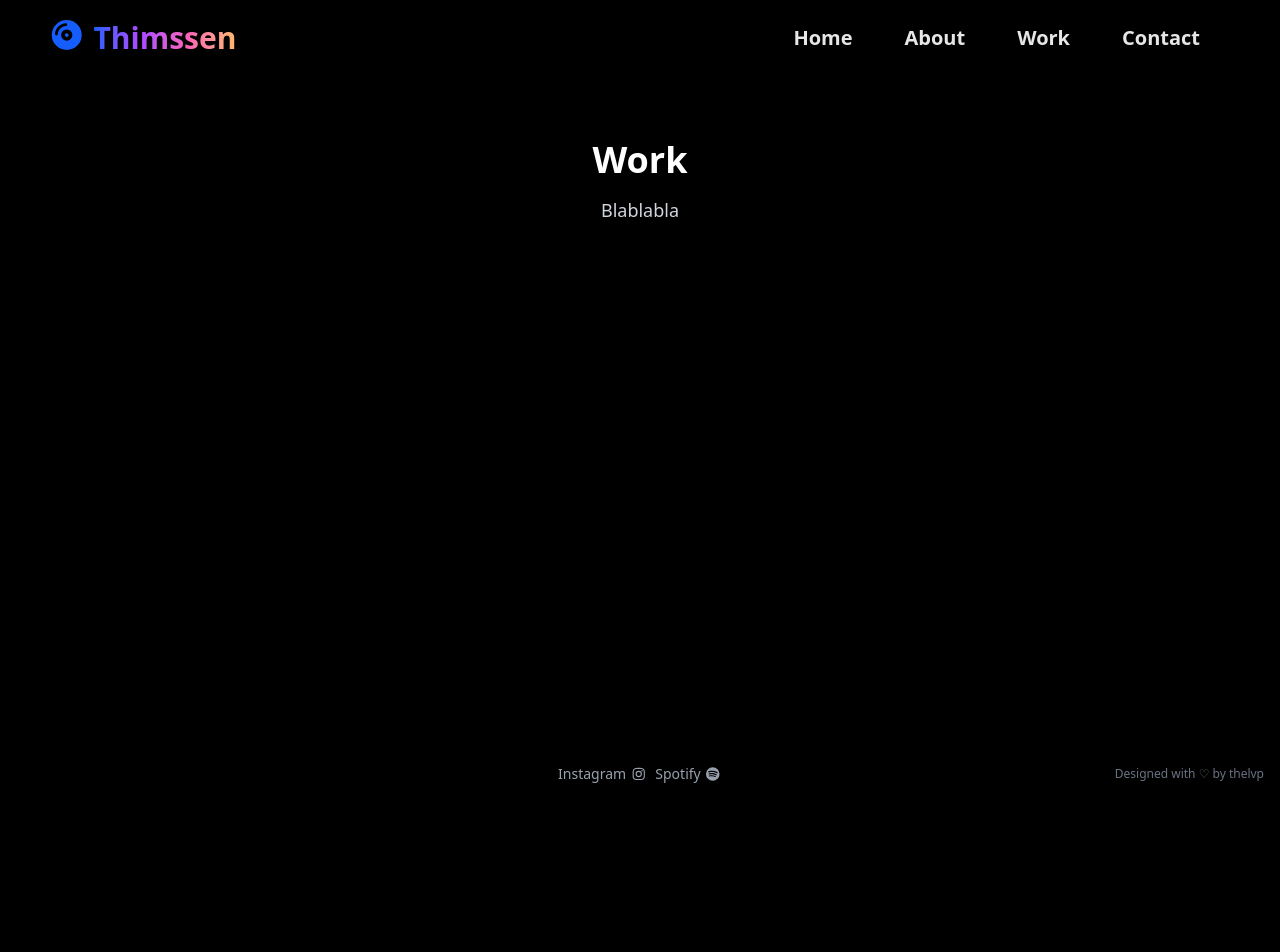
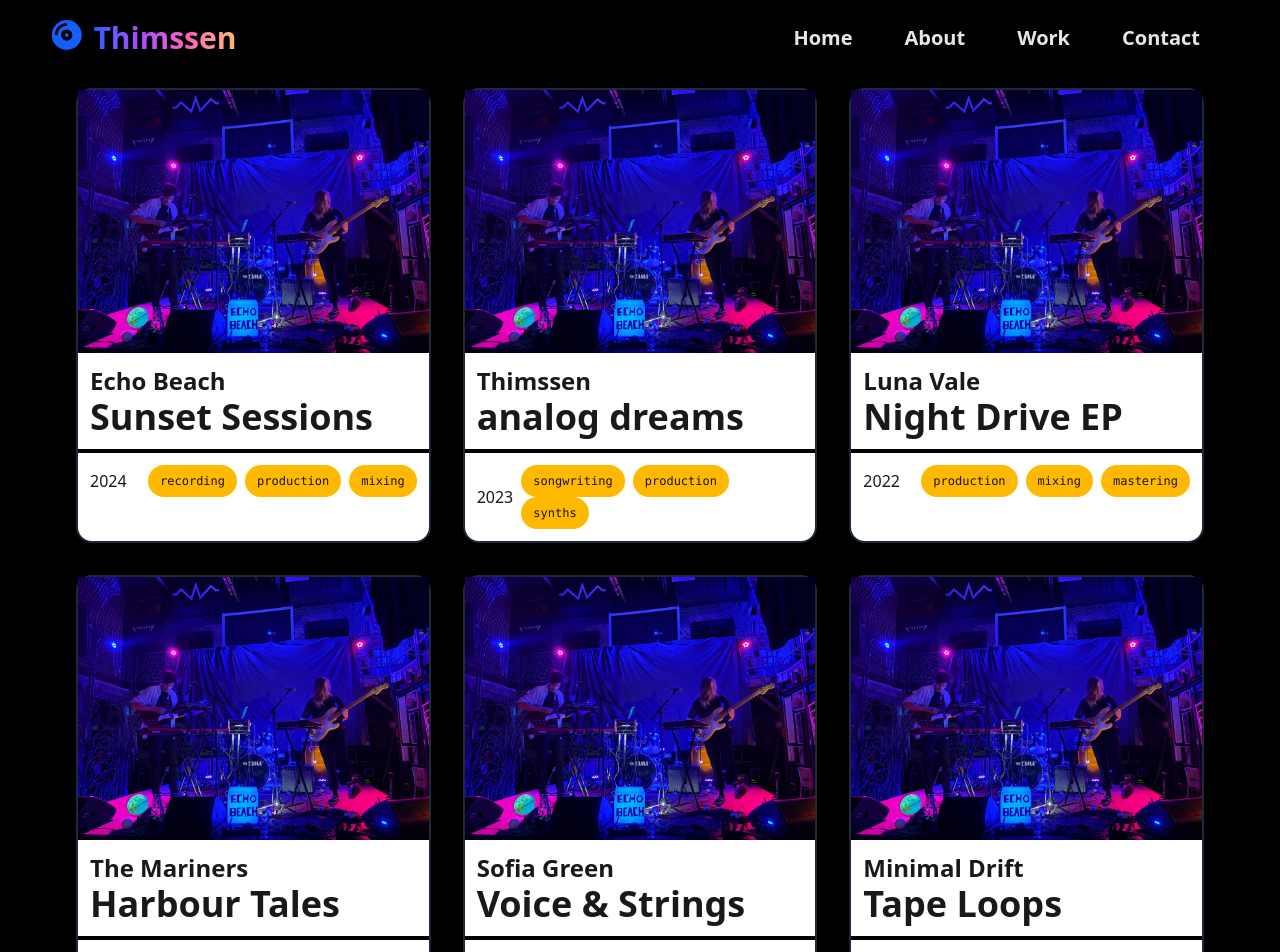
Before and after one commit to thelvp/thimssen, a React (Vite) app: page /work in a window 1280 px wide. Shown: the top 952 px of the page. Before the commit the page ends 800 px from the top, so only its background shows below. Built offline with nearby package versions, Linux system fonts and the light colour scheme; the HTML template or start-up script is replaced by a standard one.

Commit message:
First draft portfolio items

```diff
--- /dev/null
+++ b/src/assets/PortfolioItemList.ts
@@ -0,0 +1,70 @@
+import type { PortfolioItemProps } from '../components/PortfolioItem/PortfolioItem';
+
+import echoBeach from './echo_beach.jpeg';
+
+export const PORTFOLIO_ITEMS: PortfolioItemProps[] = [
+  {
+    artistName: 'Echo Beach',
+    title: 'Sunset Sessions',
+    year: '2024',
+    categoryItems: ['recording', 'production', 'mixing'],
+    href: 'https://open.spotify.com/album/example1',
+    imageSrc: echoBeach,
+  },
+  {
+    artistName: 'Thimssen',
+    title: ' analog dreams',
+    year: '2023',
+    categoryItems: ['songwriting', 'production', 'synths'],
+    href: 'https://soundcloud.com/example2',
+    imageSrc: echoBeach,
+  },
+  {
+    artistName: 'Luna Vale',
+    title: 'Night Drive EP',
+    year: '2022',
+    categoryItems: ['production', 'mixing', 'mastering'],
+    href: 'https://example.com/night-drive',
+    imageSrc: echoBeach,
+  },
+  {
+    artistName: 'The Mariners',
+    title: 'Harbour Tales',
+    year: '2021',
+    categoryItems: ['recording', 'drums', 'guitar'],
+    href: 'https://example.com/harbour-tales',
+    imageSrc: echoBeach,
+  },
+  {
+    artistName: 'Sofia Green',
+    title: 'Voice & Strings',
+    year: '2020',
+    categoryItems: ['vocals', 'production', 'mastering'],
+    href: 'https://example.com/voice-strings',
+    imageSrc: echoBeach,
+  },
+  {
+    artistName: 'Minimal Drift',
+    title: 'Tape Loops',
+    year: '2019',
+    categoryItems: ['recording', 'synths', 'mixing'],
+    href: 'https://example.com/tape-loops',
+    imageSrc: echoBeach,
+  },
+  {
+    artistName: 'Various Artists',
+    title: 'Compilation — Backstage',
+    year: '2025',
+    categoryItems: ['production', 'mixing', 'mastering'],
+    href: 'https://example.com/backstage-comp',
+    imageSrc: echoBeach,
+  },
+  {
+    artistName: 'Studio Sessions',
+    title: 'Live Room Take',
+    year: '2024',
+    categoryItems: ['recording', 'production', 'bass'],
+    href: 'https://example.com/backstage-comp',
+    imageSrc: echoBeach,
+  },
+];
--- /dev/null
+++ b/src/components/PortfolioItem/PortfolioItem.tsx
@@ -0,0 +1,50 @@
+export interface PortfolioItemProps {
+  artistName: string;
+  title: string;
+  year: string;
+  categoryItems: string[];
+  href: string;
+  imageSrc: string;
+}
+
+export const PortfolioItem = ({
+  artistName,
+  title,
+  year,
+  categoryItems,
+  href,
+  imageSrc,
+}: PortfolioItemProps) => {
+  return (
+    <a
+      href={href}
+      target="_blank"
+      rel="noopener noreferrer"
+      className="m-3 transform rounded-2xl border-2 border-solid border-gray-800 bg-white text-left text-black/90 bg-blend-color transition-transform duration-200 ease-out hover:scale-95"
+    >
+      <div>
+        <img src={imageSrc} className="h-full w-full object-cover" alt="" />
+      </div>
+
+      <div className="flex flex-col justify-center border-b-4 border-b-black p-3 font-extrabold">
+        <h3 className="text-2xl">{artistName}</h3>
+        <h3 className="text-4xl"> {title}</h3>
+      </div>
+
+      <div className="flex items-center justify-between p-3">
+        <p className="text-base">{year}</p>
+        <ul className="flex flex-wrap">
+          {categoryItems.map((item) => {
+            return (
+              <li key={item}>
+                <p className="ml-2 rounded-2xl bg-amber-400 px-3 py-2 font-mono text-xs">
+                  {item}
+                </p>
+              </li>
+            );
+          })}
+        </ul>
+      </div>
+    </a>
+  );
+};
--- a/src/pages/Work.tsx
+++ b/src/pages/Work.tsx
@@ -1,8 +1,23 @@
+import { PORTFOLIO_ITEMS } from '../assets/PortfolioItemList';
+import { PortfolioItem } from '../components/PortfolioItem/PortfolioItem';
+
 export function Work() {
   return (
-    <div className="max-w-xl py-16">
-      <h2 className="mb-4 text-3xl font-bold text-white sm:text-4xl">Work</h2>
-      <p className="mb-4 text-lg leading-relaxed">Blablabla</p>
+    <div className="w-[90%]">
+      <div className="grid w-full grid-cols-3 gap-2">
+        {PORTFOLIO_ITEMS.map((item) => {
+          return (
+            <PortfolioItem
+              artistName={item.artistName}
+              title={item.title}
+              year={item.year}
+              categoryItems={item.categoryItems}
+              imageSrc={item.imageSrc}
+              href={item.href}
+            />
+          );
+        })}
+      </div>
     </div>
   );
 }
```
